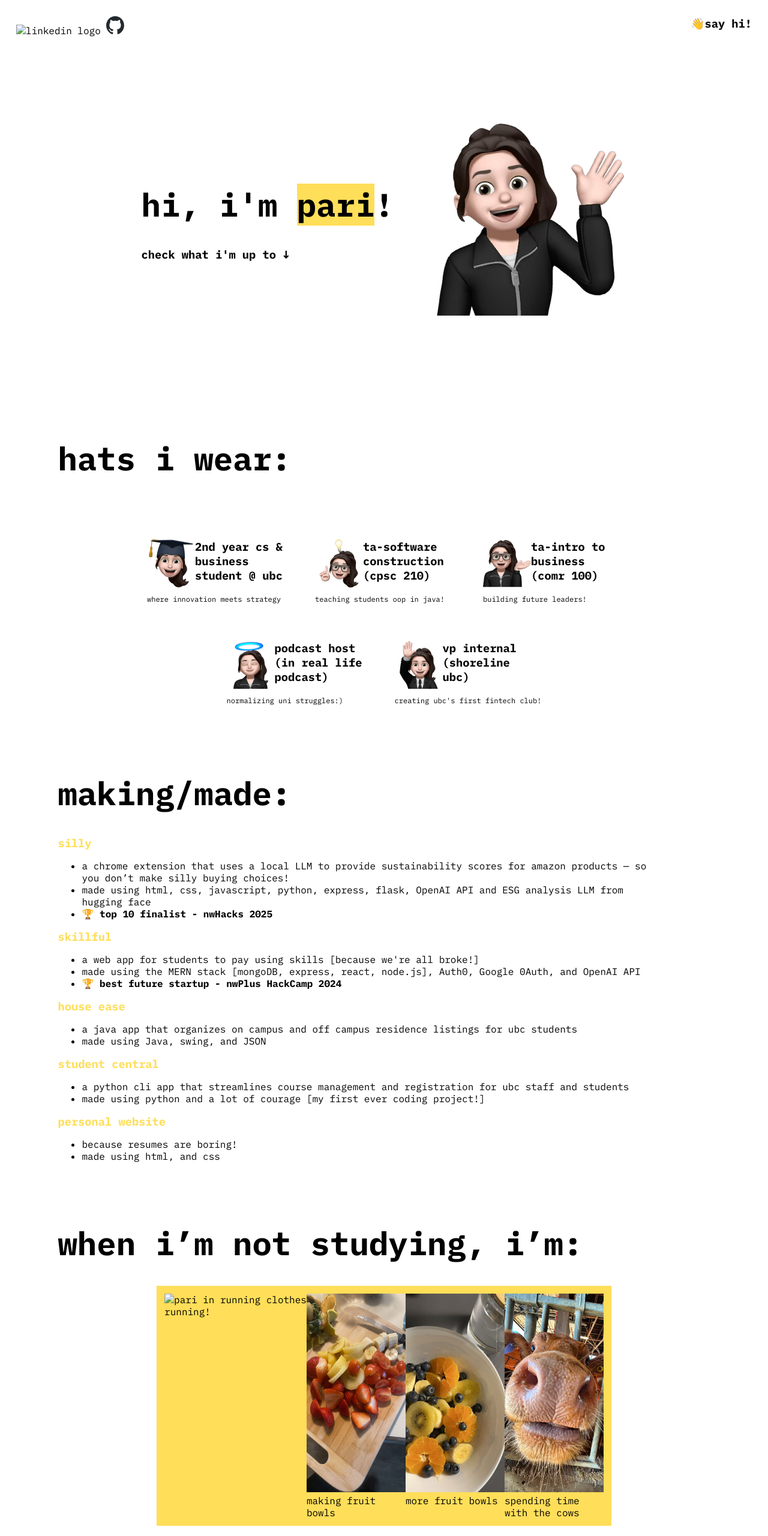
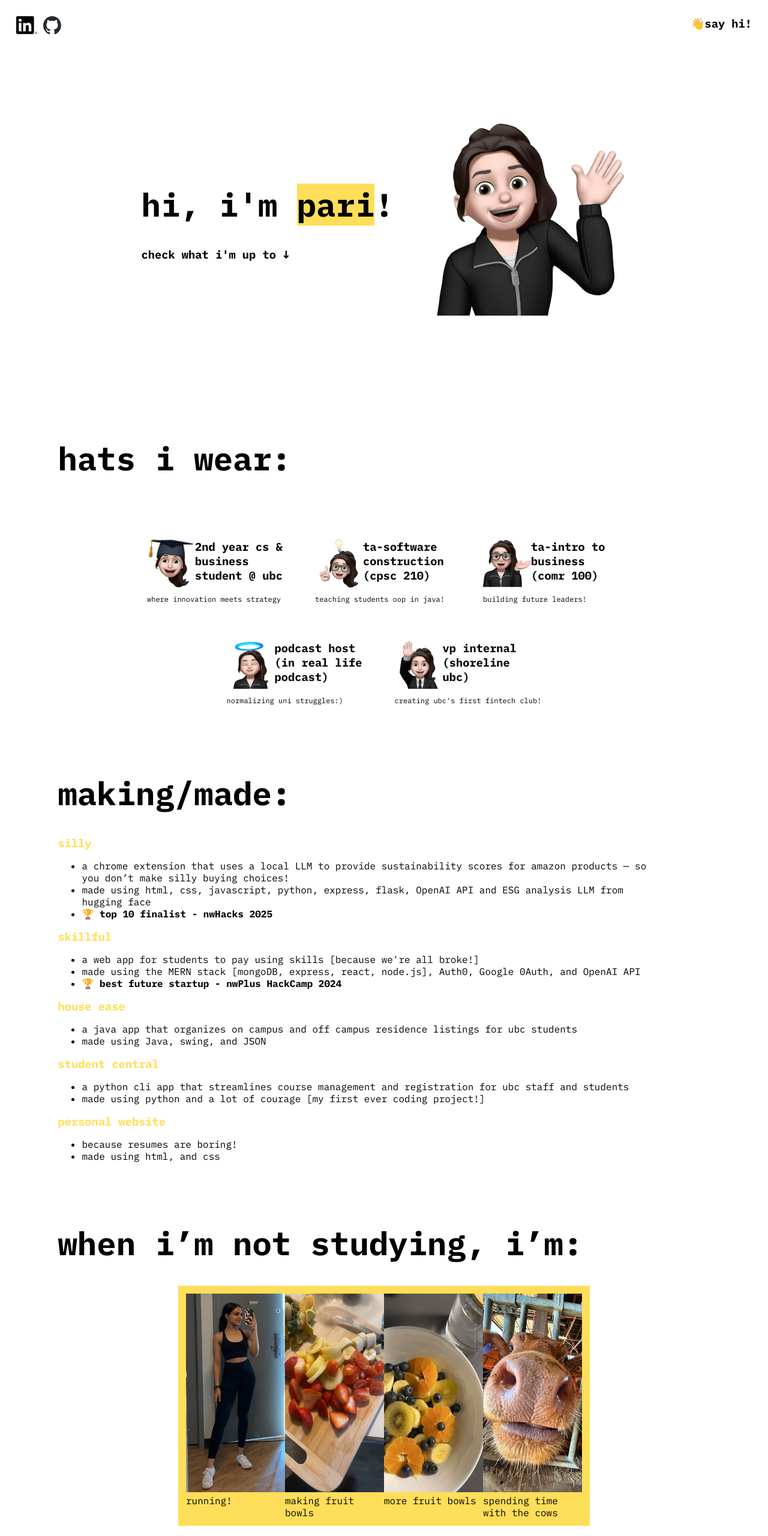
Before and after one commit to parikhanna/parikhanna.github.io, a plain HTML site: page index.html in a window 1280 px wide. Shown: the whole page at 60% size. Drawn offline with Linux system fonts and the light colour scheme.

Commit message:
Added missing photos.

```diff
--- a/index.html
+++ b/index.html
@@ -13,7 +13,7 @@
     <div class="header">
         <div class="logo">
             <a href="https://www.linkedin.com/in/parikhanna/">
-                <img alt="linkedin logo" class="github-logo"/>
+                <img src="./design/assets/linkedin_logo.svg" alt="linkedin logo" class="github-logo"/>
             </a>
             <a href="https://github.com/parikhanna">
                 <img src="./design/assets/github_logo.svg" alt="github logo" class="linkedin-logo"/>
@@ -198,7 +198,7 @@
         <div class="centered-container">
             <div class="my-photos">
                 <div>
-                    <img alt="pari in running clothes" class="extra-curricular-photo"/>
+                    <img src="./design/assets/running.jpg" alt="pari in running clothes" class="extra-curricular-photo"/>
                     <p class="extracurricular-description">
                         running!
                     </p>
```
